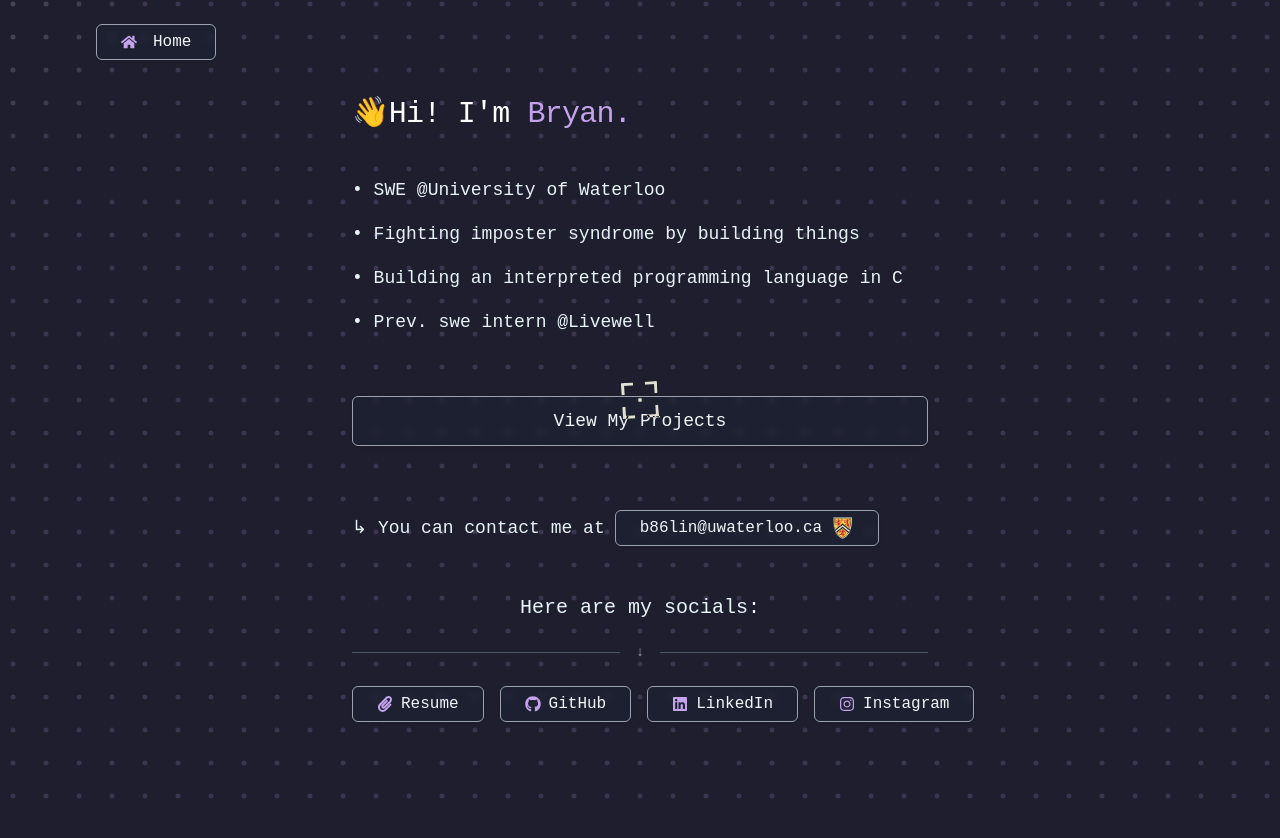
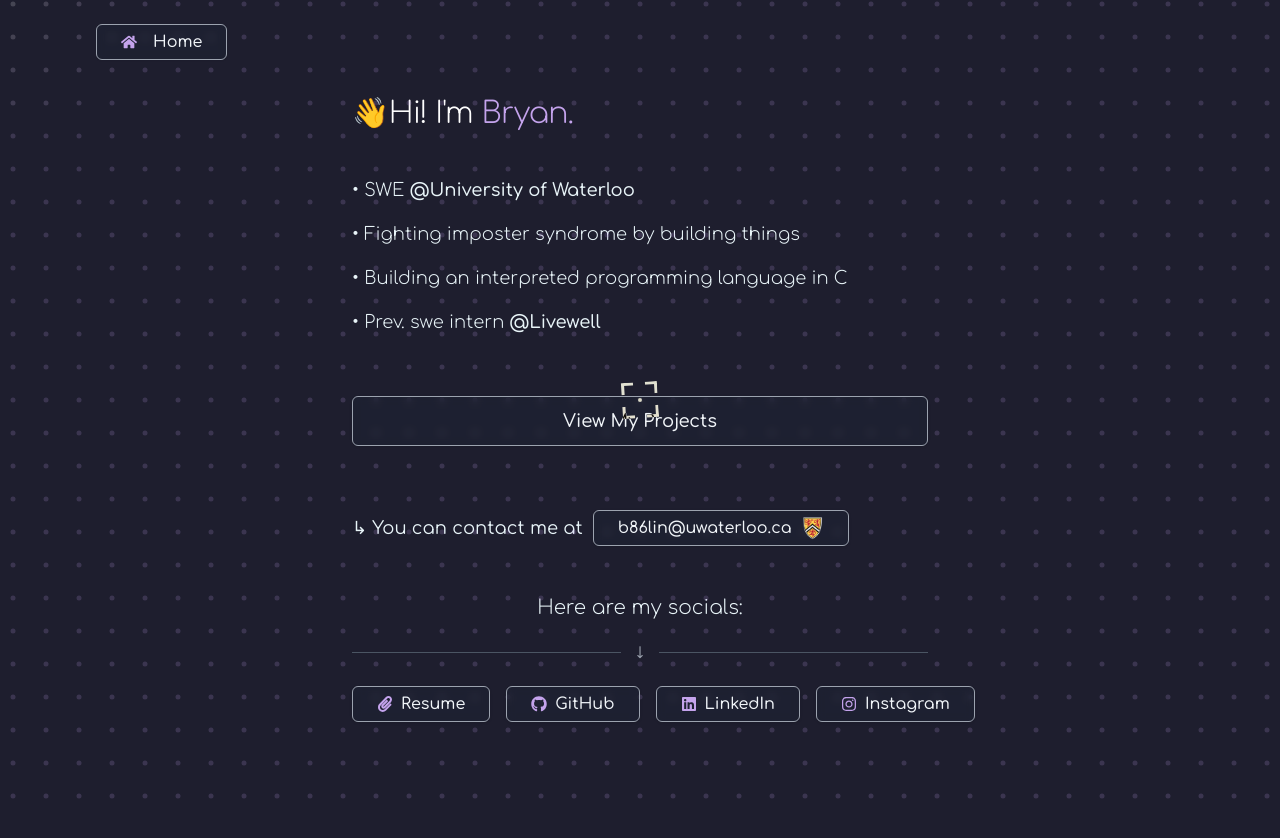
Before and after one commit to Blynkosaur/personal-portfolio-v2, a Next.js app: page / in a window 1280 px wide. Shown: the top 838 px of the page. Built offline with nearby package versions, Linux system fonts and the light colour scheme.

Commit message:
new font

```diff
--- a/src/app/globals.css
+++ b/src/app/globals.css
@@ -3,7 +3,7 @@
 @tailwind utilities;
 
 body {
-  font-family: Arial, Helvetica, sans-serif;
+  font-family: var(--font-comfortaa), Arial, Helvetica, sans-serif;
   background-color: #1e1e2e;
   color: #E8F4F8;
   overflow-x: hidden;
--- a/src/app/layout.js
+++ b/src/app/layout.js
@@ -1,14 +1,10 @@
-import { Geist, Geist_Mono } from "next/font/google";
+import { Comfortaa } from "next/font/google";
 import "./globals.css";
 
-const geistSans = Geist({
-  variable: "--font-geist-sans",
+const comfortaa = Comfortaa({
+  variable: "--font-comfortaa",
   subsets: ["latin"],
-});
-
-const geistMono = Geist_Mono({
-  variable: "--font-geist-mono",
-  subsets: ["latin"],
+  weight: ["300", "400", "500", "600", "700"],
 });
 
 export const metadata = {
@@ -20,7 +16,7 @@ export default function RootLayout({ children }) {
   return (
     <html lang="en">
       <body
-        className={`${geistSans.variable} ${geistMono.variable} antialiased overflow-x-hidden overscroll-x-none w-full`}
+        className={`${comfortaa.variable} antialiased overflow-x-hidden overscroll-x-none w-full`}
       >
         {children}
       </body>
--- a/src/app/page.js
+++ b/src/app/page.js
@@ -102,7 +102,7 @@ export default function Home() {
         minHeight: "100vh",
         backgroundColor: "#1e1e2e",
         color: "#E8F4F8",
-        fontFamily: "'Roboto Mono', monospace",
+        fontFamily: "var(--font-comfortaa), Arial, Helvetica, sans-serif",
         paddingBottom: "40px",
         zIndex: 2,
       }}
--- a/src/app/projects/page.js
+++ b/src/app/projects/page.js
@@ -32,7 +32,7 @@ export default function Projects() {
         minHeight: "100vh",
         backgroundColor: "#1e1e2e",
         color: "#E8F4F8",
-        fontFamily: "'Roboto Mono', monospace",
+        fontFamily: "var(--font-comfortaa), Arial, Helvetica, sans-serif",
         paddingBottom: "80px",
         zIndex: 2,
       }}
--- a/tailwind.config.mjs
+++ b/tailwind.config.mjs
@@ -8,6 +8,9 @@ export default {
   ],
   theme: {
   	extend: {
+  		fontFamily: {
+  			comfortaa: ['var(--font-comfortaa)', 'Arial', 'Helvetica', 'sans-serif'],
+  		},
   		colors: {
   			background: 'hsl(var(--background))',
   			foreground: 'hsl(var(--foreground))',
```
